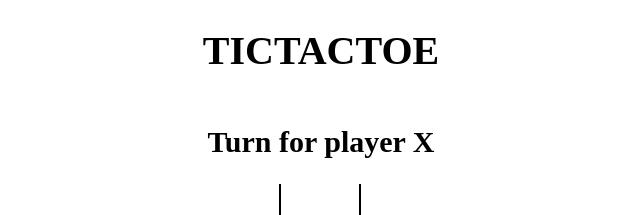
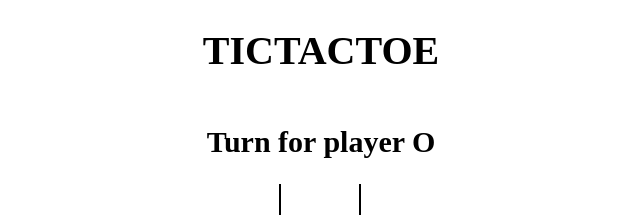
Before and after one commit to MdAzeen/tictactoe, a React (Vite) app: page / in a window 1280 px wide. Shown: the top 215 px of the page, without its empty margins (319-959 px from the left). Built offline with nearby package versions, Linux system fonts and the light colour scheme.

Commit message:
transform state to game history

```diff
--- a/src/App.jsx
+++ b/src/App.jsx
@@ -4,29 +4,35 @@
 
 import './styles/root.scss';
 const App = () => {
-  const [board, setBoard] = useState(Array(9).fill(null));
-  const [isNext, setIsNext] = useState(false);
-  const winner = calculateWinner(board);
+  const [history, setHistory] = useState([{board: Array(9).fill(null),isXNext:true},]);
+  const [currentMove,setCurrentMove]=useState(0);
+  const current=history[currentMove];
+  const winner = calculateWinner(current.board);
   const message = winner
     ? `Winner is ${winner}`
-    : ` Turn for player ${isNext ? 'O' : 'X'}`;
+    : ` Turn for player ${current.isXNext ? 'O' : 'X'}`;
   const handleSquareClick = position => {
-    if (board[position]) return;
+    if (current.board[position]) return;
     if (winner) return;
-    setBoard(prev => {
-      return prev.map((square, pos) => {
-        if (pos === position) return isNext ? 'O' : 'X';
+    setHistory(prev => {
+      const last=prev[prev.length-1];
+
+      const newBoard=last.board.map((square, pos) => {
+        if (pos === position) return last.isXNext ? 'O' : 'X';
 
         return square;
       });
+
+      return prev.concat({board: newBoard,isXNext:!last.isXNext})
     });
-    setIsNext(prev => !prev);
+    setCurrentMove(prev=>prev+1);
+    console.log(history);
   };
   return (
     <div className="app">
       <h1>TICTACTOE</h1>
       <h2>{message}</h2>
-      <Board board={board} handleSquareClick={handleSquareClick} />
+      <Board board={current.board} handleSquareClick={handleSquareClick} />
     </div>
   );
 };
```
